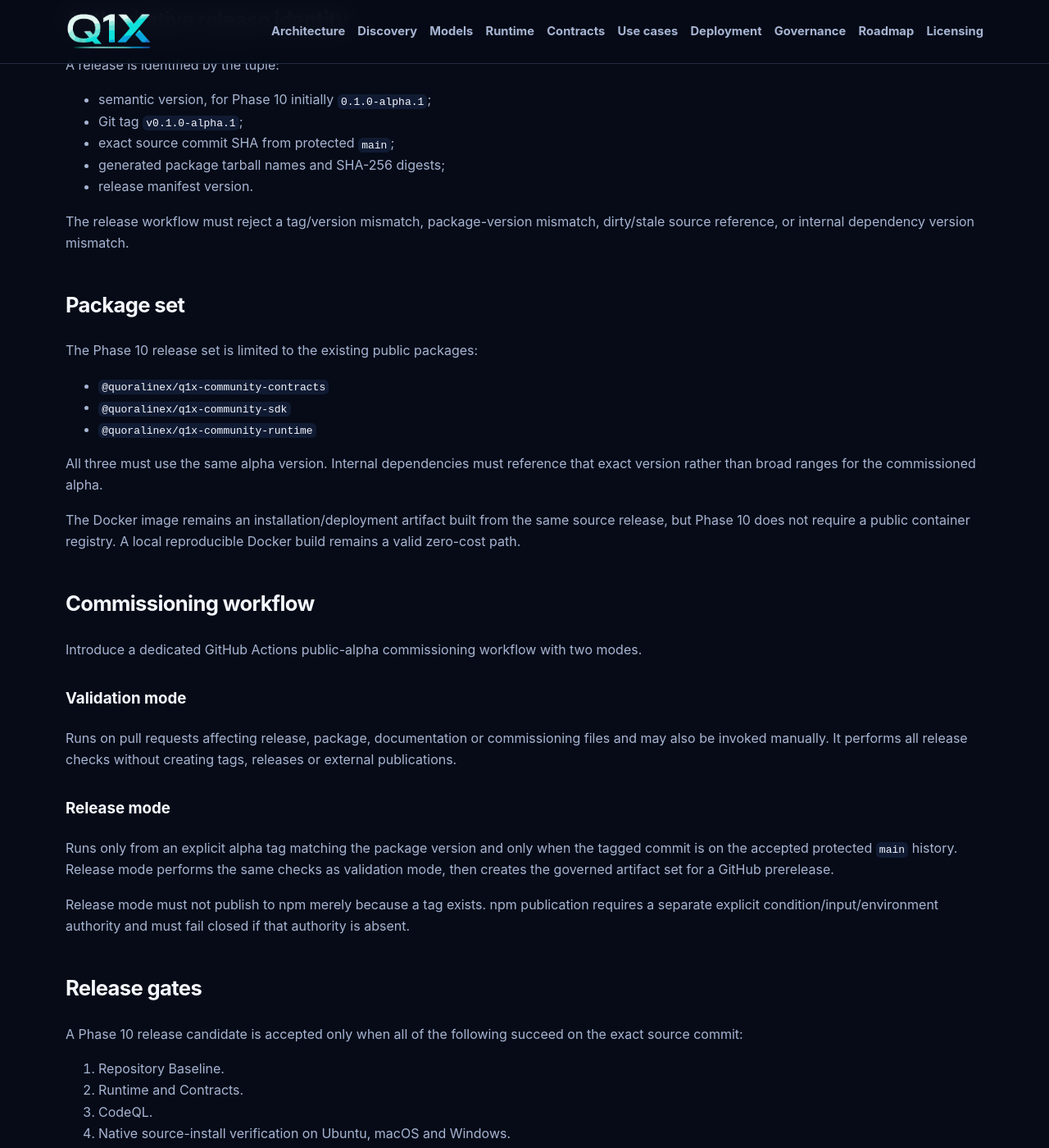
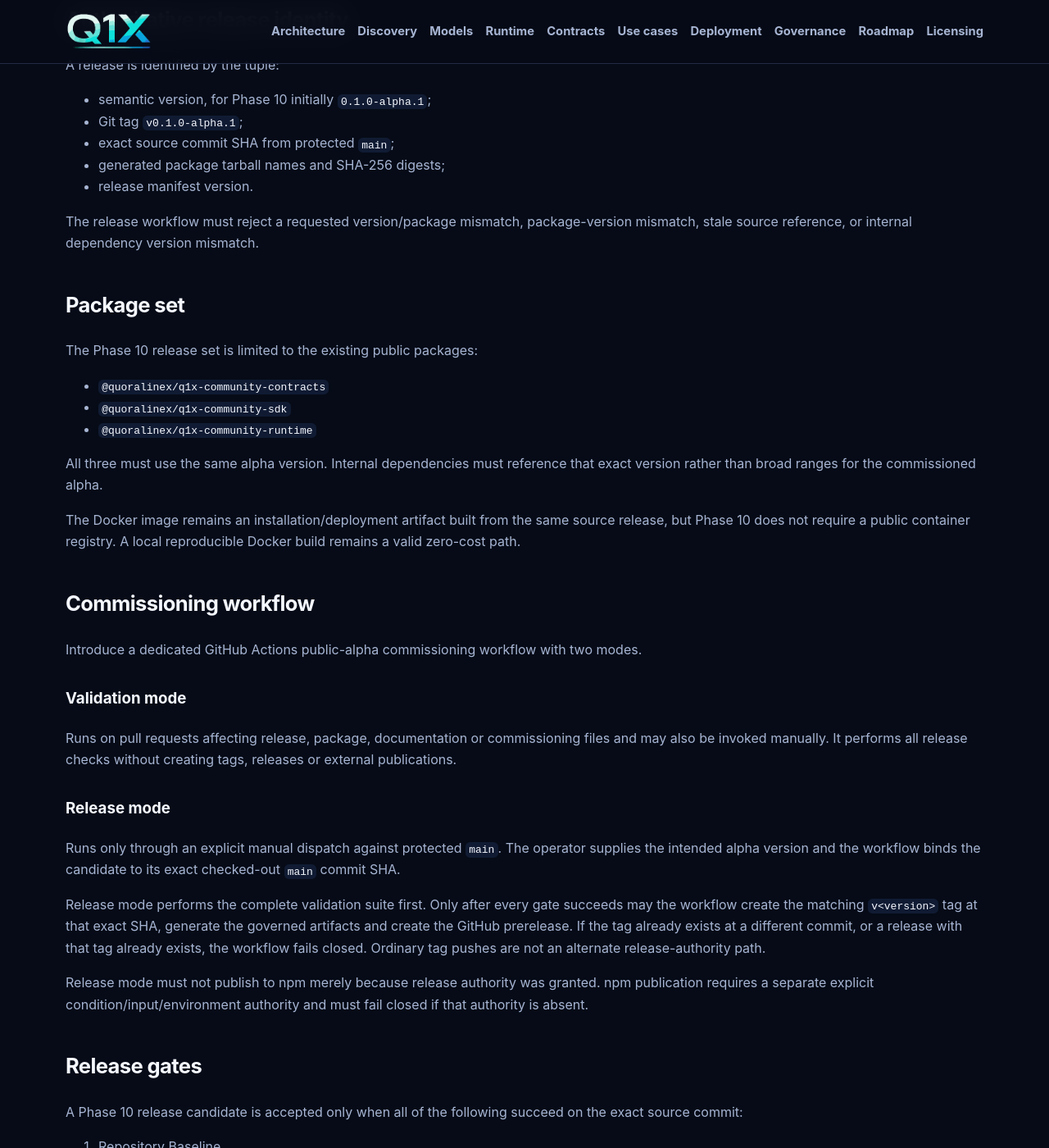
Before and after one commit to Quoralinex/q1x-community-orchestrator, a Jekyll site: the page built from docs/superpowers/specs/2026-09-08-public-alpha-commissioning-design.md, in a window 1280 px wide and 1400 px high, scrolled down 1028 px. Shown: the whole window at 82% size. Built offline with Jekyll 4.4.1, drawn with Linux system fonts in a browser that asks for light colours; our own code applies the rules of GitHub Pages for plain Markdown files; some of the changed text lies outside the part shown.

Commit message:
docs: tighten Phase 10 governed release authority

```diff
--- a/docs/superpowers/specs/2026-09-08-public-alpha-commissioning-design.md
+++ b/docs/superpowers/specs/2026-09-08-public-alpha-commissioning-design.md
@@ -29,7 +29,7 @@ A release is identified by the tuple:
 - generated package tarball names and SHA-256 digests;
 - release manifest version.
 
-The release workflow must reject a tag/version mismatch, package-version mismatch, dirty/stale source reference, or internal dependency version mismatch.
+The release workflow must reject a requested version/package mismatch, package-version mismatch, stale source reference, or internal dependency version mismatch.
 
 ## Package set
 
@@ -53,9 +53,11 @@ Runs on pull requests affecting release, package, documentation or commissioning
 
 ### Release mode
 
-Runs only from an explicit alpha tag matching the package version and only when the tagged commit is on the accepted protected `main` history. Release mode performs the same checks as validation mode, then creates the governed artifact set for a GitHub prerelease.
+Runs only through an explicit manual dispatch against protected `main`. The operator supplies the intended alpha version and the workflow binds the candidate to its exact checked-out `main` commit SHA.
 
-Release mode must not publish to npm merely because a tag exists. npm publication requires a separate explicit condition/input/environment authority and must fail closed if that authority is absent.
+Release mode performs the complete validation suite first. Only after every gate succeeds may the workflow create the matching `v<version>` tag at that exact SHA, generate the governed artifacts and create the GitHub prerelease. If the tag already exists at a different commit, or a release with that tag already exists, the workflow fails closed. Ordinary tag pushes are not an alternate release-authority path.
+
+Release mode must not publish to npm merely because release authority was granted. npm publication requires a separate explicit condition/input/environment authority and must fail closed if that authority is absent.
 
 ## Release gates
 
@@ -76,7 +78,7 @@ A Phase 10 release candidate is accepted only when all of the following succeed
 13. PolyForm Noncommercial License 1.0.0 inclusion/visibility checks.
 14. Public/private boundary checks.
 
-No release creation occurs if any gate fails.
+No tag or release creation occurs if any gate fails.
 
 ## External consumer verification
 
@@ -245,7 +247,7 @@ A release is not considered commissioned merely because a tag or release object
 
 Commissioning requires the release object, source SHA, versioned packages, release manifest, checksums and CI evidence to agree. Any mismatch is a commissioning failure and must be corrected with a new candidate rather than hidden by editing generated artifacts in place.
 
-Tags and release artifacts must be derived from protected `main`; feature-branch builds may validate but cannot become authoritative releases.
+The authoritative tag and release artifacts must be created by the governed release-mode workflow from protected `main`; feature-branch builds may validate but cannot become authoritative releases.
 
 ## Phase boundary
 
@@ -271,7 +273,7 @@ Phase 10 is complete only when:
 5. public-alpha quick start, changelog, known limitations, security and upgrade/rollback guidance are published in-repository;
 6. all existing Repository Baseline, Runtime and Contracts, CodeQL and cross-platform packaging gates remain green;
 7. Community/public boundary and PolyForm Noncommercial licensing checks remain green;
-8. a GitHub prerelease for `v0.1.0-alpha.1` can be created only from the accepted `main` commit through the governed release path;
+8. the governed release mode can create the `v0.1.0-alpha.1` tag and matching GitHub prerelease only after validating the exact accepted `main` commit;
 9. any npm publication remains explicit, optional and fail-closed;
 10. the final release status remains `public-alpha`, not production-ready or GA.
 
```
Also changed, not shown: other parts of docs/superpowers/specs/2026-09-08-public-alpha-commissioning-design.md (+1 -1 lines).
